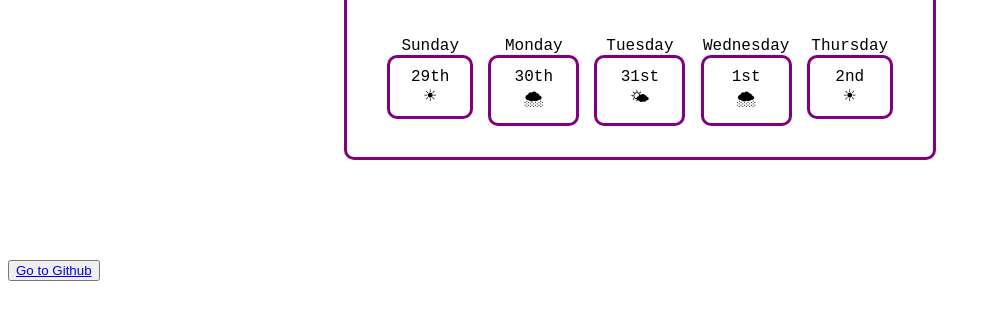
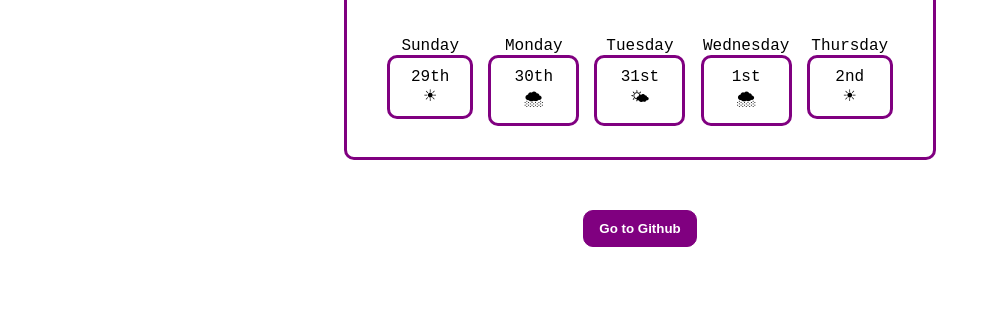
Before and after one commit to hollyts123/Weather-App, a plain HTML site: page index.html in a window 1280 px wide. Shown: the part 345-664 px from the top of the page, without its empty margins (0-991 px from the left). Drawn offline with nearby package versions, Linux system fonts and the light colour scheme.

Commit message:
Added a link to Github

```diff
--- a/index.html
+++ b/index.html
@@ -66,7 +66,7 @@
         </div>
       </div>
     </div>
-    <button class="github"><a href="https://github.com/hollyts123/Weather-App">Go to Github</a></button>
+    <a href="https://github.com/hollyts123/Weather-App" target="_blank"><button class="github">Go to Github</button></a>
     <script src="src/index.js"></script>
   </body>
 </html>
--- a/src/styles.css
+++ b/src/styles.css
@@ -3,7 +3,7 @@
   border: 3px solid purple;
   border-radius: 10px;
   padding: 30px 40px 100px 40px;
-  margin: 100px auto;
+  margin: 100px auto 50px auto;
 }
 
 .search-bar {
@@ -126,3 +126,30 @@ p {
 .five {
   margin: 0 0 0 15%;
 }
+
+.github {
+  display: block;
+  margin: 0 auto;
+  margin-top: 0;
+  background-color: purple;
+  font-weight: 600;
+  border: 1px solid purple;
+  border-radius: 10px;
+  padding: 10px 15px;
+  margin-bottom: 50px;
+  color: #fff;
+
+}
+
+a {
+  text-decoration: none;
+}
+
+
+.github:hover {
+  background-color: #fff;
+  color: purple;
+  border: 3px solid purple;
+  transition: all 200ms ease-in-out;
+
+}
```
